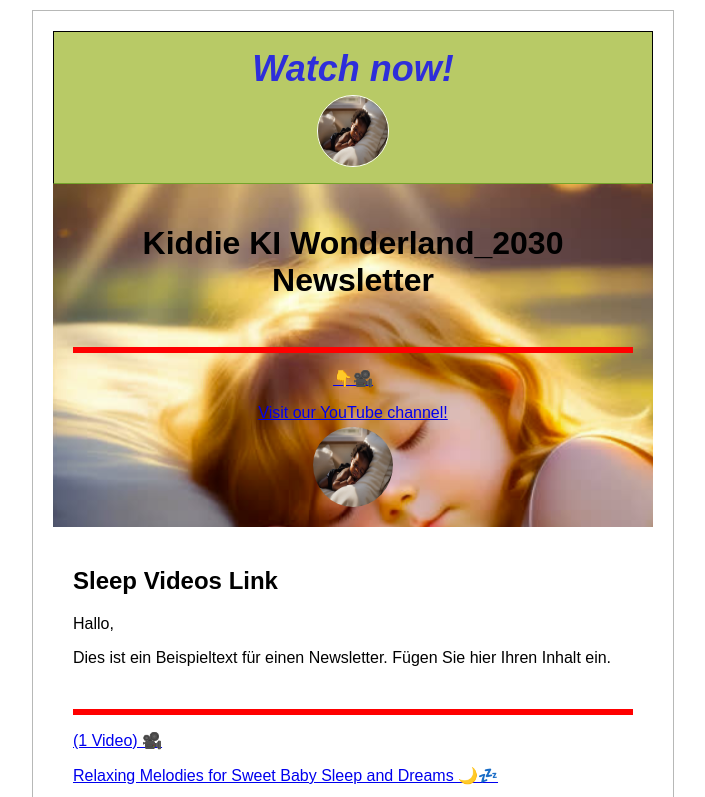
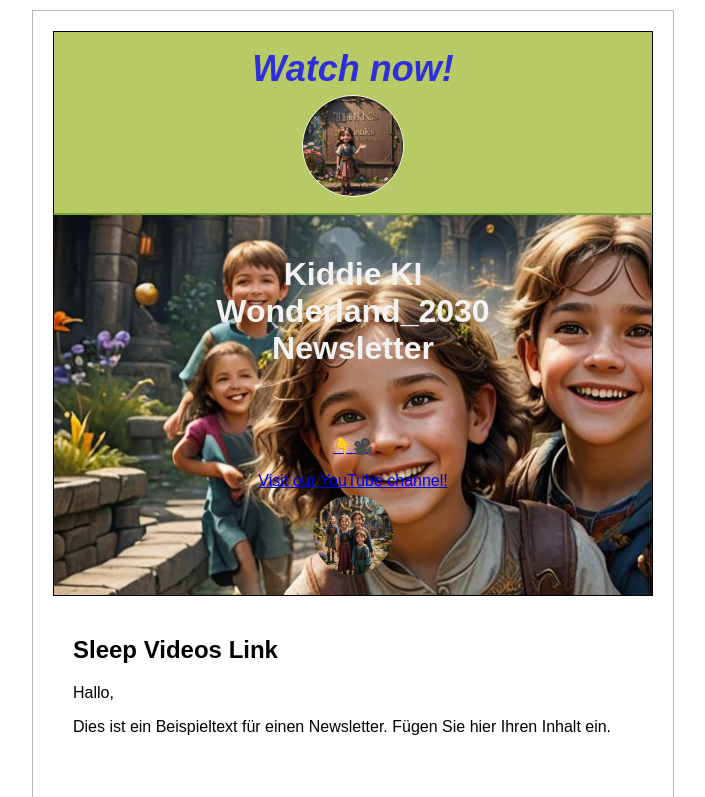
Before and after one commit to Aliweb23/newsletter, a plain HTML site: page index.html in a window 1280 px wide. Shown: the top 797 px of the page, without its empty margins (287-992 px from the left). Drawn offline with Linux system fonts and the light colour scheme.

Commit message:
css modified

```diff
--- a/index.html
+++ b/index.html
@@ -11,15 +11,15 @@
     <div class="container">
         <div class="top">
             <p><a href="https://www.youtube.com/@kidd2030TV">Watch now!
-                <img style="width: 70px;" height="70px" src="images/thumnail 2.2.png" alt="">
+                <img style="width: 100px;" height="100px" src="images/thanks-1.jpg" alt="">
             </a></p>
         </div>
         <div class="header">
-            <h1>Kiddie KI Wonderland_2030 Newsletter</h1>
+            <h1>Kiddie KI <br>Wonderland_2030 <br>Newsletter</h1>
             <a href="https://www.youtube.com/@kidd2030TV"><br><hr class="header-line"><p>👇🎥</p>
                 Visit our YouTube channel!
             </a>
-            <img class="img-1" src="images/thumnail 2.2.png" alt="#">
+            <img class="img-1" src="images/kinder.jpg" alt="#">
         </div>
         <div class="content">
             <h2>Sleep Videos Link</h2>
--- a/styles.css
+++ b/styles.css
@@ -43,14 +43,18 @@
 }
 
 .header {
-    background-color: #e29090;
-    background-image: url(images/thumnail\ 3.png);
+    background-color: #000;
+    color: #f2f2f2;
+    background-image: url(images/3.png);
     padding: 20px;
     text-align: center;
+    border: 1px solid #000;
+    border-radius: 0,5%;
+    border-top: 1px solid rgb(117, 165, 43);
 
 }
 hr{
-    border: 3px solid red;
+    border: 3px solid transparent;
 }
 .img-1{
     width: 80px;
```
Also changed, not shown: images/2.png (added), images/3.png (added), images/kids.png (added), images/kinder-1.jpg (added), images/kinder.jpg (added), images/thanks-1.jpg (added).
